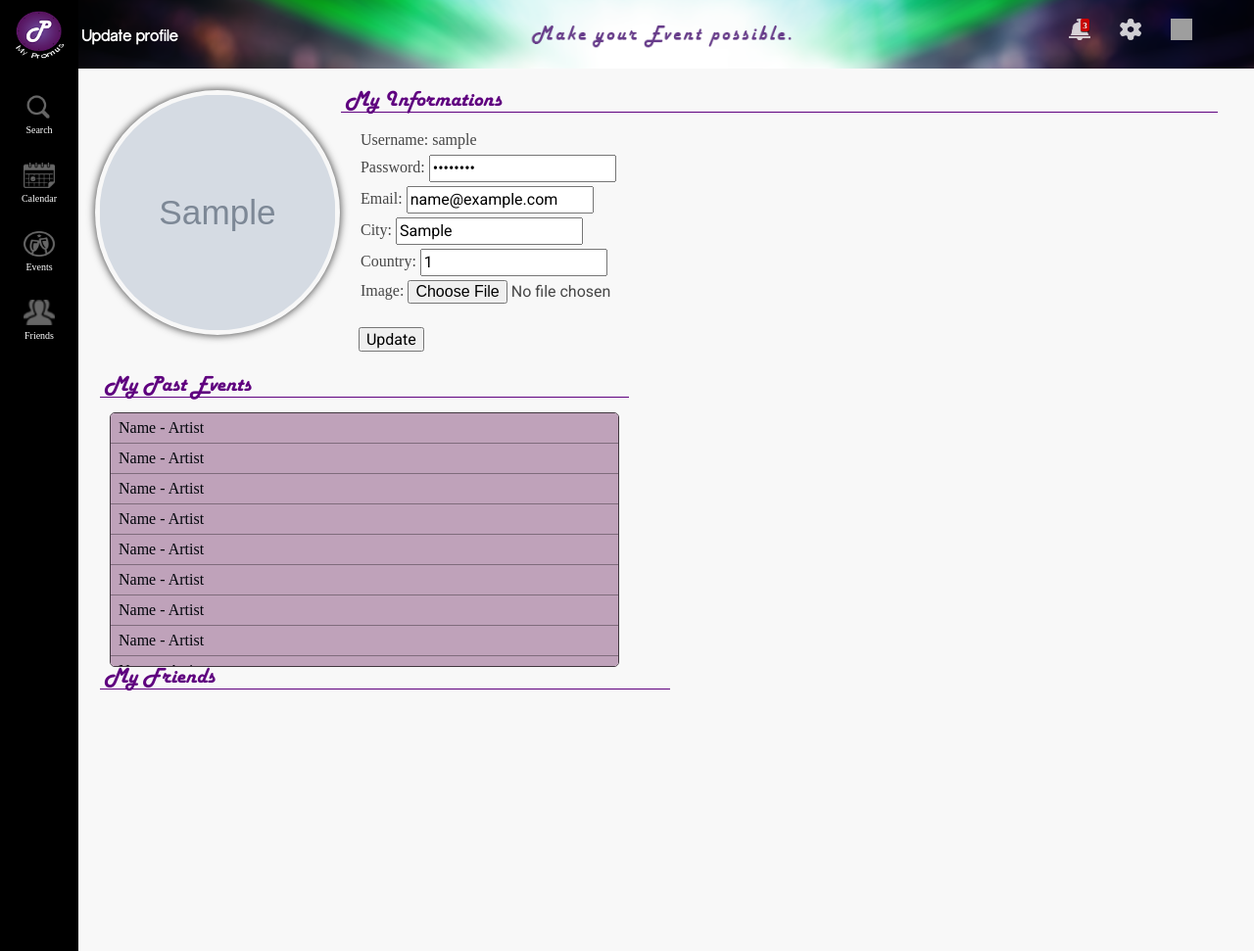
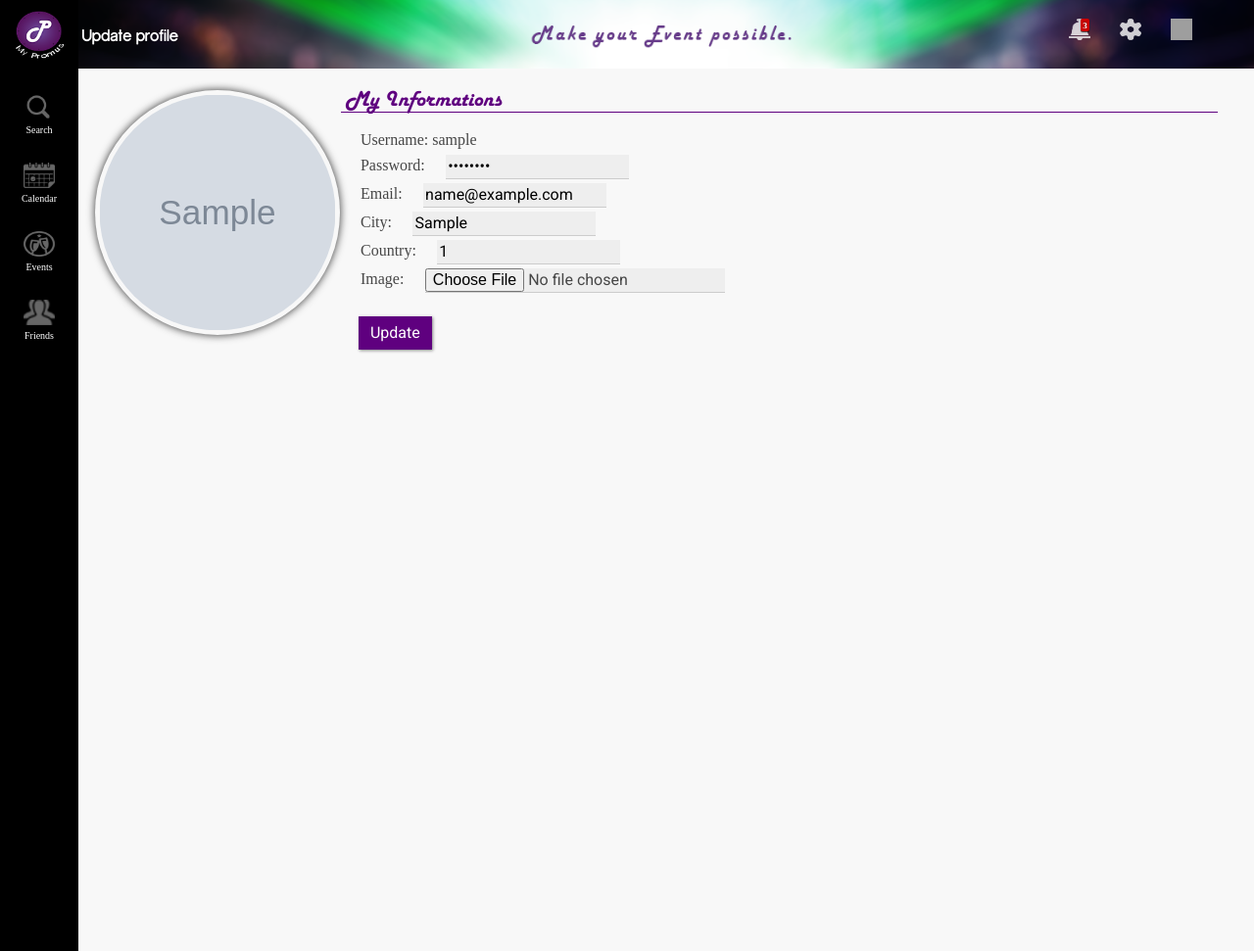
Before and after one commit to Wiiz83/MyPromus, a PHP site: page /myPromus/controller/update-profile.php in a window 1280 px wide. Shown: the top 971 px of the page at 98% size. Run offline with PHP 8.4, Linux system fonts and the light colour scheme; the visitor is signed in with stand-in values (Sample User, id 1); tables that the repository leaves empty or names only in its code hold one stand-in row (values such as "Sample post"); grey boxes marked "Sample" are stand-in pictures; some web fonts are replaced; grey boxes are pictures that could not be loaded.

Commit message:
Looking of the form updated. Odd sections removed.

```diff
--- a/view/assets/stylesheets/styles.css
+++ b/view/assets/stylesheets/styles.css
@@ -958,6 +958,15 @@
         #profil-info li {
 
             padding: 2px ;
+        }
+
+        #profil-info input {
+            margin-left: 2%;
+            border-bottom: 1px solid #CCC;
+            background-color: #EEE;
+            border-top: 0;
+            border-left: 0;
+            border-right: 0;
         }
 
 
--- a/view/includes/update-profile.php
+++ b/view/includes/update-profile.php
@@ -46,48 +46,10 @@
                                     <li>Image: <input type="file" name="userfile"></li>
                                 </ul>
                                 <br>
-                        	<input class="submit" type="submit" name="submit" value="Update" />
+                        	<input class="btn btn-small" type="submit" name="submit" value="Update" />
      					</form>
 
                     </div>
-
-            </section>
-
-        </div>
-
-        <!-- Playlist and list of people -->
-
-
-        <div class="row-main">
-            <section class="col-50">
-                <h6> My Past Events </h6>
-                <ul class="playlist">
-                    <li><a href="#"> Name - Artist </a></li>
-                    <li><a href="#"> Name - Artist </a></li>
-                    <li><a href="#"> Name - Artist </a></li>
-                    <li><a href="#"> Name - Artist </a></li>
-                    <li><a href="#"> Name - Artist </a></li>
-                    <li><a href="#"> Name - Artist </a></li>
-                    <li><a href="#"> Name - Artist </a></li>
-                    <li><a href="#"> Name - Artist </a></li>
-                    <li><a href="#"> Name - Artist </a></li>
-                    <li><a href="#"> Name - Artist </a></li>
-                    <li><a href="#"> Name - Artist </a></li>
-                    <li><a href="#"> Name - Artist </a></li>
-                    <li><a href="#"> Name - Artist </a></li>
-                    <li><a href="#"> Name - Artist </a></li>
-                    <li><a href="#"> Name - Artist </a></li>
-                    <li><a href="#"> Name - Artist </a></li>
-                    <li><a href="#"> Name - Artist </a></li>
-                    <li><a href="#"> Name - Artist </a></li>
-                    <li><a href="#"> Name - Artist </a></li>
-                    <li><a href="#"> Name - Artist </a></li>
-                    <li><a href="#"> Name - Artist </a></li>
-                </ul>
-
-            </section>
-            <section class="col-50 my-friends">
-                <h6> My Friends </h6>
 
             </section>
 
```
